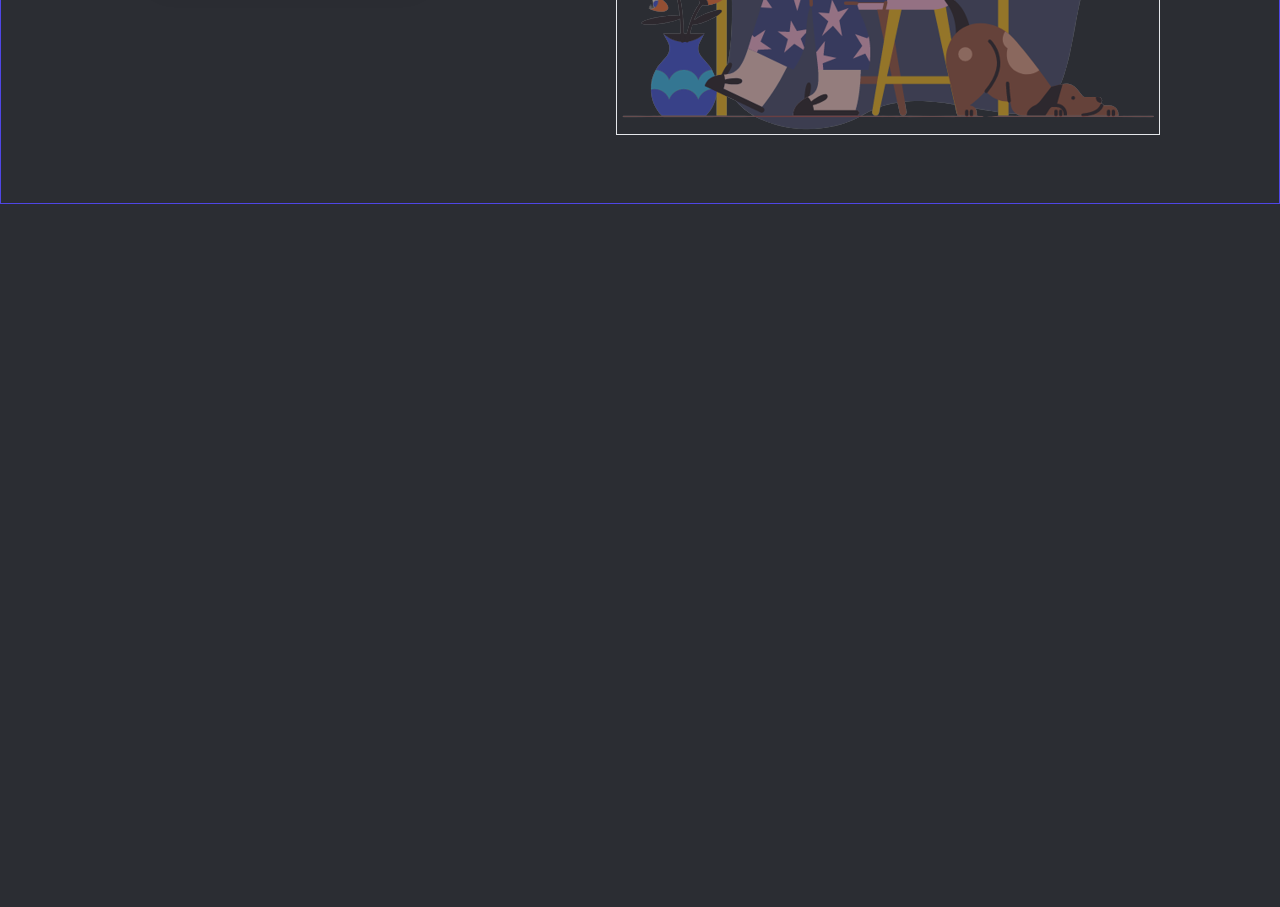
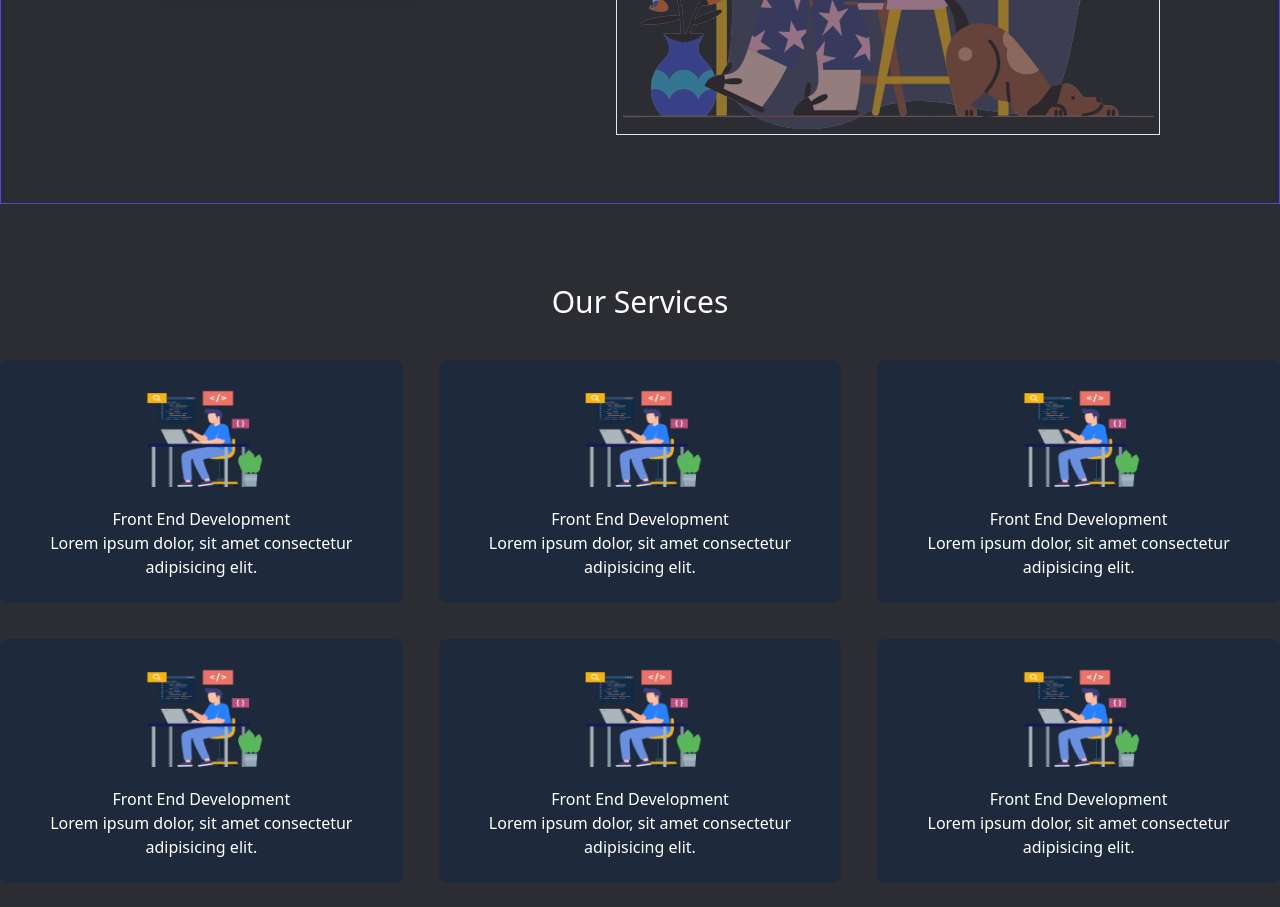
Before and after one commit to Habiba-007/tailwind-project, a website built with Vite: page index.html in a window 1280 px wide. Shown: the part 500-1407 px from the top of the page. Before the commit the page ends 800 px from the top, so only its background shows below. Built offline with nearby package versions, Linux system fonts and the light colour scheme.

Commit message:
create main section

```diff
--- a/index.html
+++ b/index.html
@@ -1,3 +1,4 @@
+
 <!DOCTYPE html>
 <html lang="en">
 
@@ -54,6 +55,59 @@
     </div>
   </header>
 
+<!-- THis is the main section->  -->
+  <main class="container mx-auto">
+      <section>
+        <h1 class="text-white text-center mt-20 mb-10 text-0 sm:text-xl md:text-2xl lg:text-3xl">Our Services</h1>
+
+        <!-- parent -div  -->
+         <div class="grid md:grid-cols-2 lg:grid-cols-3 gap-9">
+
+            <div class="text-center bg-slate-800 border-4 border-slate-800 hover:border-indigo-800 rounded-lg p-5">
+                <img class="w-1/2 mx-auto" src="/iamge/image-1.png" alt="">
+                <h4 class="text-white mt-5">Front End Development</h4>
+                <p class="text-white">Lorem ipsum dolor, sit amet consectetur adipisicing elit.</p>
+            </div>
+
+            <div class="text-center bg-slate-800 border-4 border-slate-800 hover:border-indigo-800 rounded-lg p-5">
+                <img class="w-1/2 mx-auto" src="/iamge/image-1.png" alt="">
+                <h4 class="text-white mt-5">Front End Development</h4>
+                <p class="text-white">Lorem ipsum dolor, sit amet consectetur adipisicing elit.</p>
+            </div>
+
+            <div class="text-center bg-slate-800 border-4 border-slate-800 hover:border-indigo-800 rounded-lg p-5">
+                <img class="w-1/2 mx-auto" src="/iamge/image-1.png" alt="">
+                <h4 class="text-white mt-5">Front End Development</h4>
+                <p class="text-white">Lorem ipsum dolor, sit amet consectetur adipisicing elit.</p>
+            </div>
+
+            <div class="text-center bg-slate-800 border-4 border-slate-800 hover:border-indigo-800 rounded-lg p-5">
+                <img class="w-1/2 mx-auto" src="/iamge/image-1.png" alt="">
+                <h4 class="text-white mt-5">Front End Development</h4>
+                <p class="text-white">Lorem ipsum dolor, sit amet consectetur adipisicing elit.</p>
+            </div>
+
+            <div class="text-center bg-slate-800 border-4 border-slate-800 hover:border-indigo-800 rounded-lg p-5">
+                <img class="w-1/2 mx-auto" src="/iamge/image-1.png" alt="">
+                <h4 class="text-white mt-5">Front End Development</h4>
+                <p class="text-white">Lorem ipsum dolor, sit amet consectetur adipisicing elit.</p>
+            </div>
+
+            <div class="text-center bg-slate-800 border-4 border-slate-800 hover:border-indigo-800 rounded-lg p-5">
+                <img class="w-1/2 mx-auto" src="/iamge/image-1.png" alt="">
+                <h4 class="text-white mt-5">Front End Development</h4>
+                <p class="text-white">Lorem ipsum dolor, sit amet consectetur adipisicing elit.</p>
+            </div>
+
+         </div>
+      </section><br>
+  </main>
+
+
+
+
+
+
 </body>
 
 </html>
```
Also changed, not shown: iamge/frontEnd.png (added), iamge/image-1.png (added), iamge/image-another.png (added).
